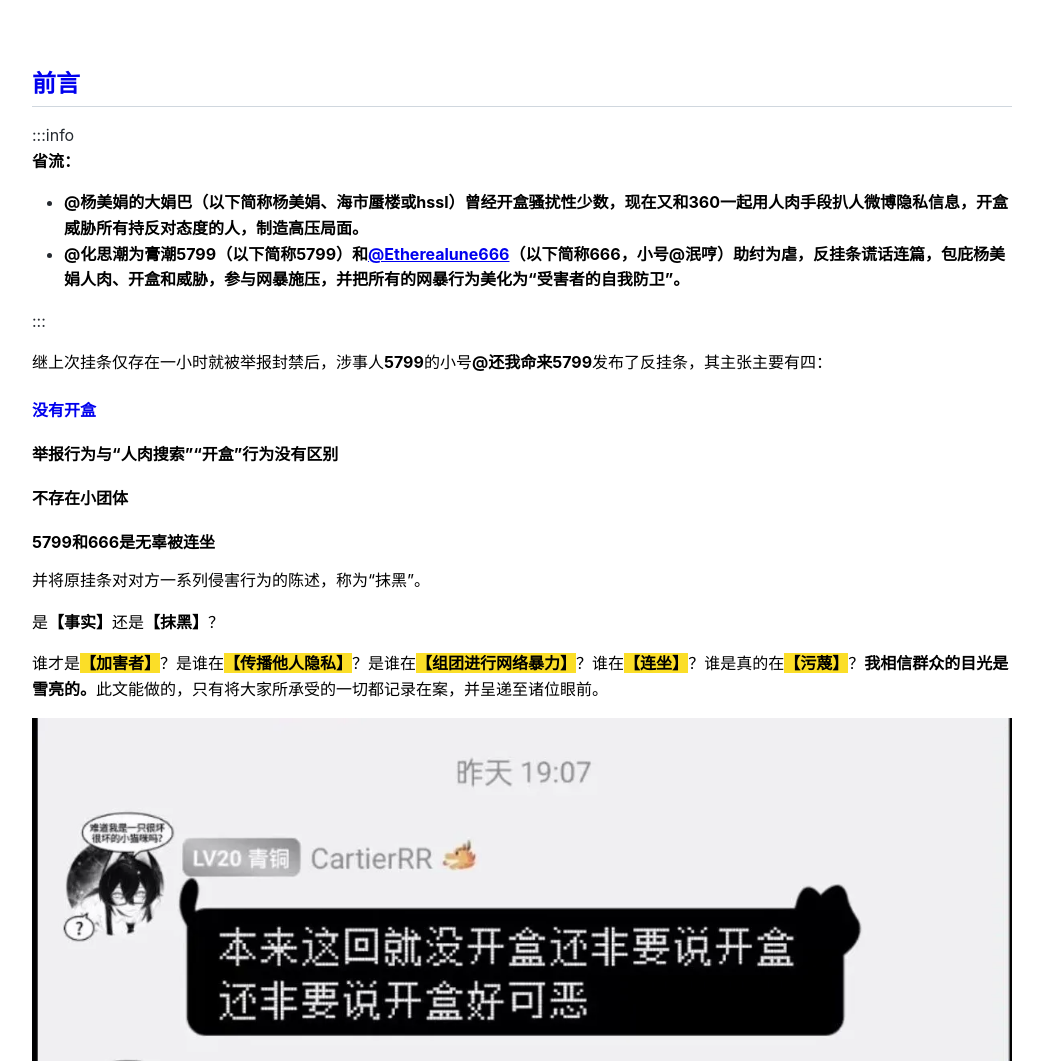
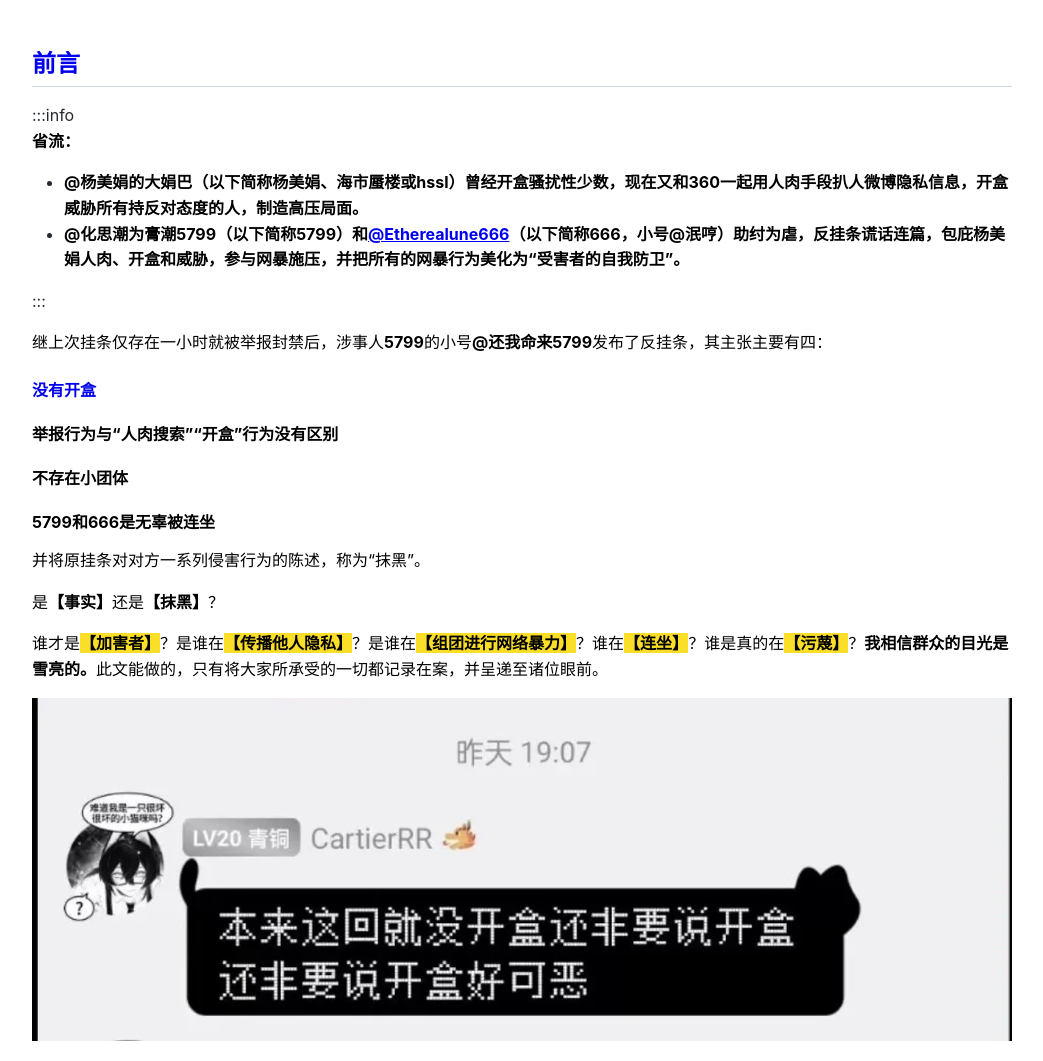
Before and after one commit to stgn0204/test1.github.io, a plain HTML site: page index.html in a window 1280 px wide. Shown: the top 1061 px of the page, without its empty margins (118-1161 px from the left). Drawn offline with Linux system fonts and the light colour scheme; a script that the page names is missing.

Commit message:
padding45->25
Reduced padding in body style from 45px to 25px.

```diff
--- a/index.html
+++ b/index.html
@@ -9,7 +9,7 @@
             body {
                 font-family: -apple-system,BlinkMacSystemFont,"Segoe UI","Noto Sans",Helvetica,Arial,sans-serif;
                 line-height: 1.6; color: #24292f; background-color: #ffffff;
-                max-width: 980px; margin: 0 auto; padding: 45px;
+                max-width: 980px; margin: 0 auto; padding: 25px;
             }
             h1,h2,h3,h4,h5,h6 { margin-top: 24px; margin-bottom: 16px; font-weight: 600; line-height: 1.25; }
             h1 { font-size: 2em; border-bottom: 1px solid #d0d7de; padding-bottom: .3em; }
```
